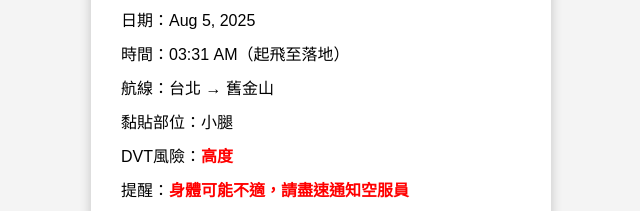
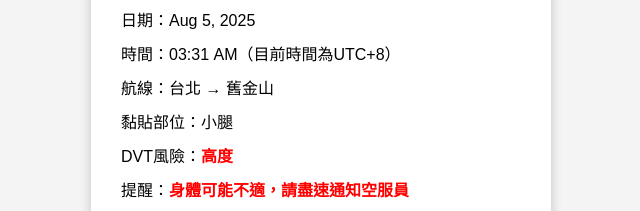
Before and after one commit to TsengYiChen-de/veinguard-lite-site, a plain HTML site: page index.html in a window 1280 px wide. Shown: the part 344-555 px from the top of the page, 319-959 px from the left. Drawn offline with Linux system fonts and the light colour scheme.

Commit message:
Update index.html

```diff
--- a/index.html
+++ b/index.html
@@ -62,7 +62,7 @@
     const timeStr = now.toLocaleTimeString([], { hour: '2-digit', minute: '2-digit' });
     const dateStr = now.toLocaleDateString('en-US', dateOptions);
     document.getElementById('date').innerText = "日期：" + dateStr;
-    document.getElementById('duration').innerText = "時間：" + timeStr + "（起飛至落地）";
+    document.getElementById('duration').innerText = "時間：" + timeStr + "（目前時間為UTC+8）";
 
     // 隨機選擇 DVT 風險與提醒
     const risks = [
```
